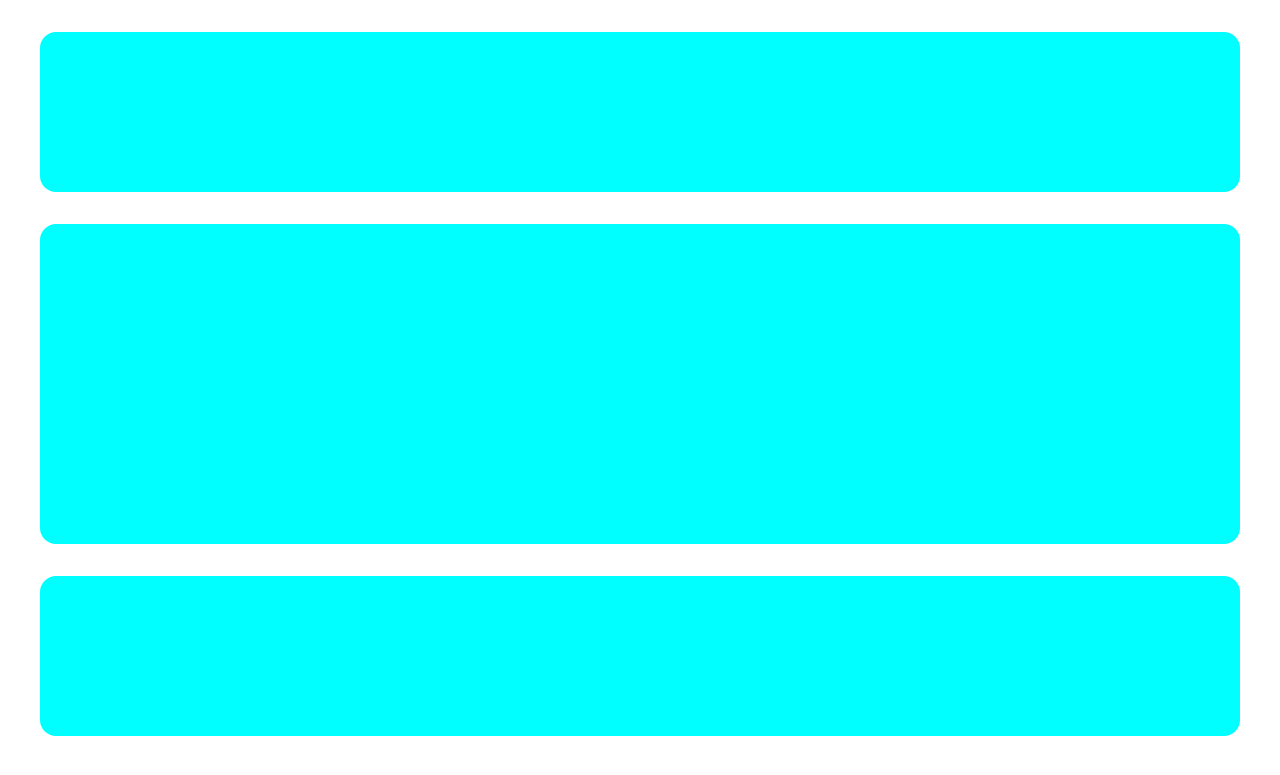
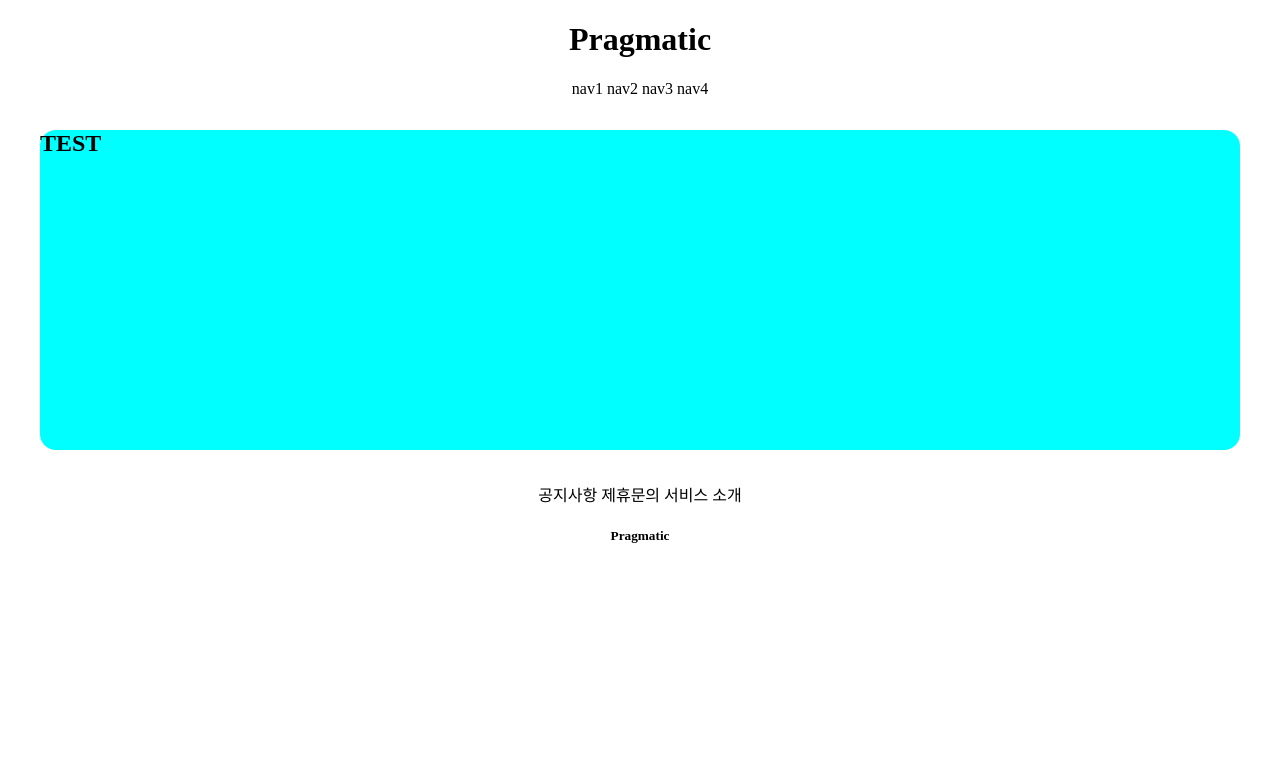
Before and after one commit to aneunji-git/temp, a Django app: page /accounts/hello_world/ in a window 1280 px wide. Shown: the top 775 px of the page. Run offline with Django 3.2, Linux system fonts and the light colour scheme; parts of the project's set-up code (start-up, migrations or seed data) failed here and were passed over.

Commit message:
7/5 2ban class commit 1

```diff
--- a/accountapp/templates/accountapp/hello_world.html
+++ b/accountapp/templates/accountapp/hello_world.html
@@ -2,6 +2,7 @@
 
 {% block content %}
     <div style="height: 20rem; background-color: aqua; border-radius: 1rem; margin: 2rem">
+    <h2>TEST</h2>
     </div>
 
 {% endblock %}
--- a/templates/footer.html
+++ b/templates/footer.html
@@ -1,2 +1,12 @@
- <div style="height: 10rem; background-color: aqua; border-radius: 1rem; margin: 2rem">
+ <div style="text-align : center"">
+
+ <div>
+     <span>공지사항</span>
+     <span>제휴문의</span>
+     <span>서비스 소개</span>
+ </div>
+ <div>
+
+<h5>Pragmatic</h5>
+
     </div>
--- a/templates/header.html
+++ b/templates/header.html
@@ -1,2 +1,14 @@
-<div style="height: 10rem; background-color: aqua; border-radius: 1rem; margin: 2rem">
+<div style = 'text-align : center'>
+    <div>
+        <h1>Pragmatic</h1>
+
     </div>
+    <div>
+        <span>nav1</span>
+        <span>nav2</span>
+        <span>nav3</span>
+        <span>nav4</span>
+
+    </div>
+
+    </div>
```
